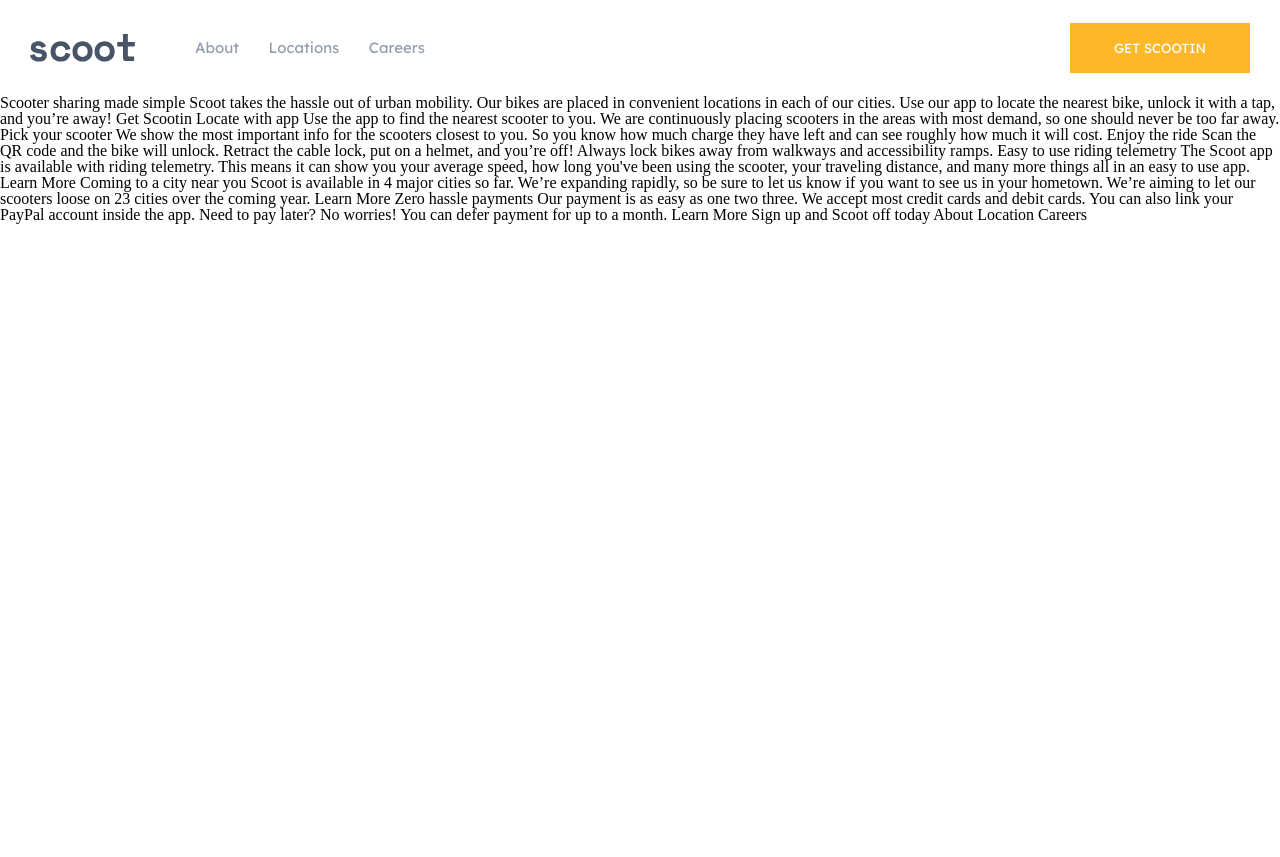
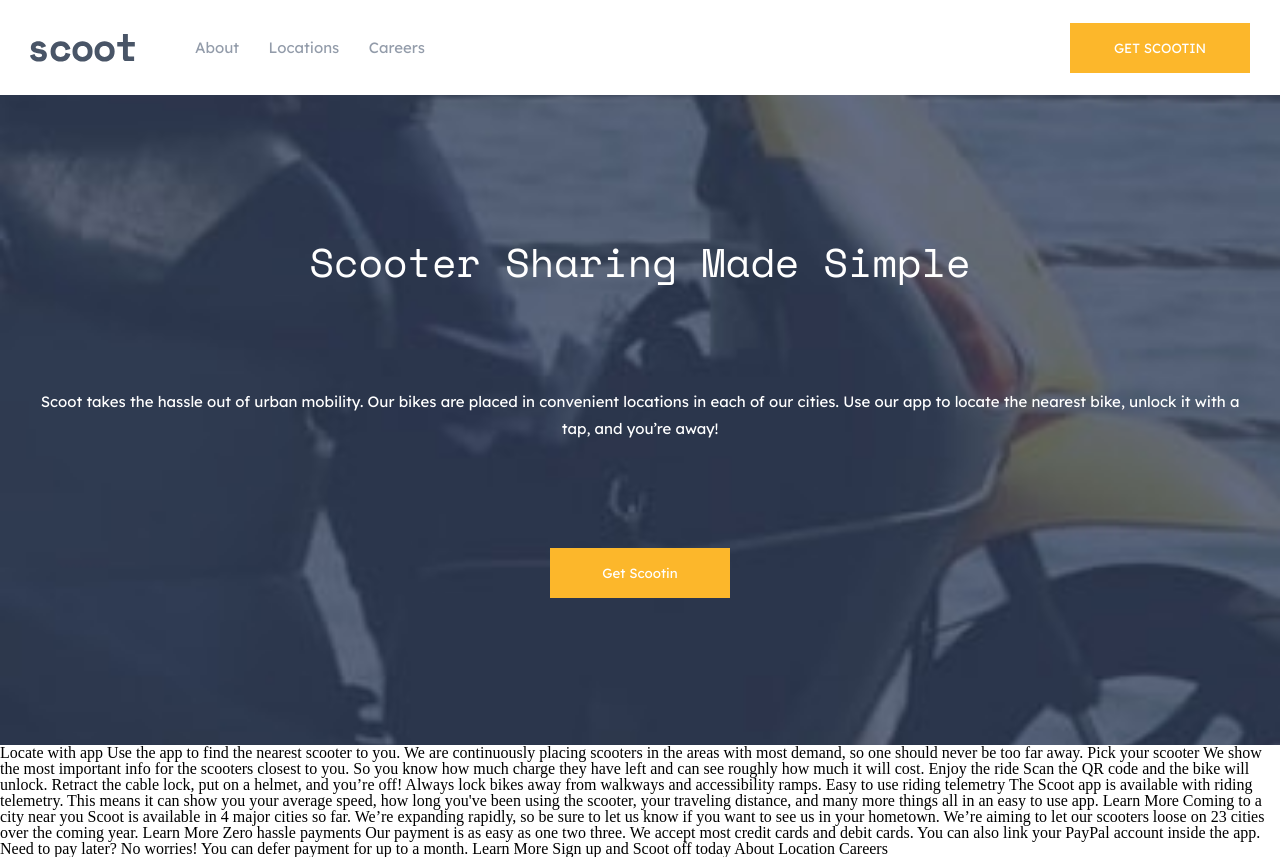
Before and after one commit to MikeDThorpe/scoot-website, a plain HTML site: page scoot-multi-page-website/index.html in a window 1280 px wide. Before the commit the page ends 800 px from the top, so only its background shows below. Drawn offline with nearby package versions, Linux system fonts and the light colour scheme.

Commit message:
adds index banner html

```diff
--- a/scoot-multi-page-website/index.html
+++ b/scoot-multi-page-website/index.html
@@ -47,19 +47,20 @@
   </section>
   <!-- mobile navigation menu -->
   <!-- main content -->
+  <section class="index-banner">
+    <section class=index-banner-content>
+      <h3>Scooter Sharing Made Simple</h3>
+      <p>
+        Scoot takes the hassle out of urban mobility. Our bikes are placed in convenient
+        locations in each of our cities. Use our app to locate the nearest bike, unlock
+        it with a tap, and you’re away!
+      </p>
+      <button>
+        Get Scootin
+      </button>
+    </section>
+  </section>
 
-
-
-
-
-
-  Scooter sharing made simple
-
-  Scoot takes the hassle out of urban mobility. Our bikes are placed in convenient
-  locations in each of our cities. Use our app to locate the nearest bike, unlock
-  it with a tap, and you’re away!
-
-  Get Scootin
 
 
 
```
